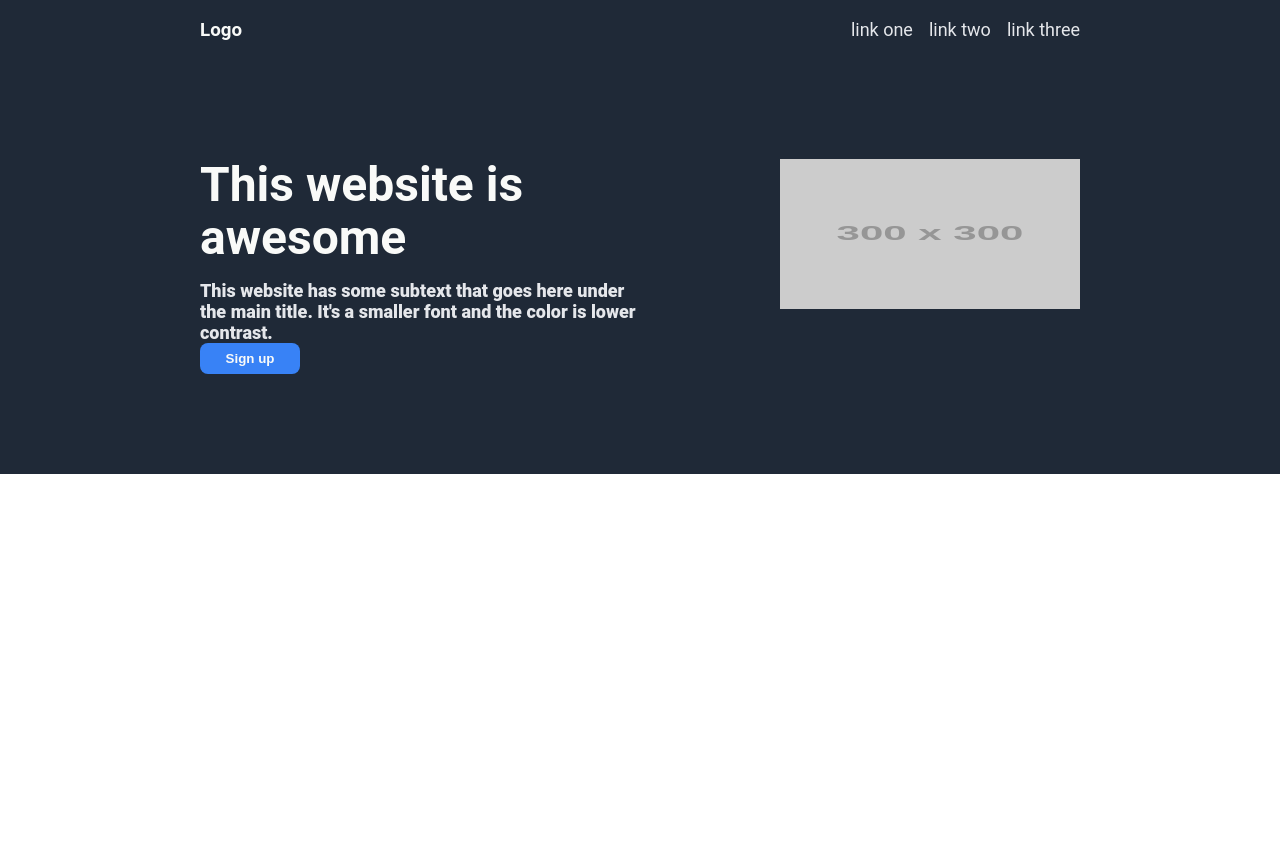
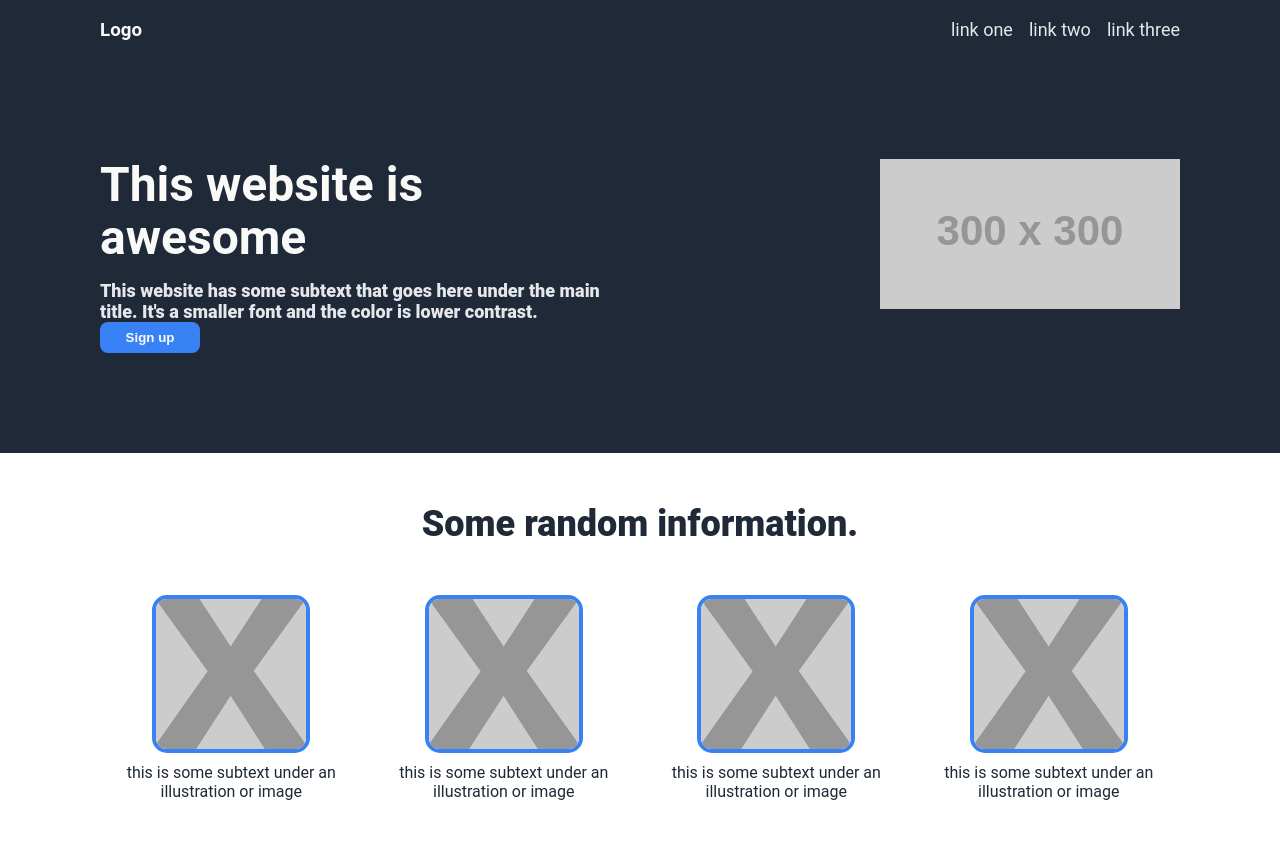
Before and after one commit to Mordechaie/flexbox_landing_page, a plain HTML site: page project/index.html in a window 1280 px wide. Before the commit the page ends 800 px from the top, so only its background shows below. Drawn offline with Linux system fonts and the light colour scheme; placeholder pictures from the web are drawn by us.

Commit message:
sec-2 done

```diff
--- a/project/index.html
+++ b/project/index.html
@@ -23,10 +23,30 @@
                It's a smaller font and the color is lower contrast.</p>
                <button>Sign up</button>
             </div>
+               <img src="https://via.placeholder.com/300" alt="This is a placeholder for an image">
+        </div>
+    </div>
+    <div class="sec2">
+        <h3 class="sec2_main">Some random information.</h3>
+        <div class="sec2_container">
+            <div class="sec2_item">
+                <img src="https://via.placeholder.com/4" alt="This is a placeholder for an image">
+                <p class="sec2_text">this is some subtext under an illustration or image</p>
+            </div>
+            <div class="sec2_item">
+                <img src="https://via.placeholder.com/4" alt="This is a placeholder for an image">
+                <p class="sec2_text">this is some subtext under an illustration or image</p>
+            </div>
+            <div class="sec2_item">
+                <img src="https://via.placeholder.com/4" alt="This is a placeholder for an image">
+                <p class="sec2_text">this is some subtext under an illustration or image</p>
+            </div>
+            <div class="sec2_item">
+                <img src="https://via.placeholder.com/4" alt="This is a placeholder for an image">
+                <p class="sec2_text">this is some subtext under an illustration or image</p>
+            </div>
+        </div>
 
-               <img src="https://via.placeholder.com/300" alt="This is a placeholder for an image">
-
-        </div>
     </div>
 
 </body>
--- a/project/style.css
+++ b/project/style.css
@@ -4,8 +4,8 @@ body {
     padding: 0;
 }
 .sec1 {
-    padding-left: 200px;
-    padding-right: 200px;
+    padding-left: 100px;
+    padding-right: 100px;
     color: #f9faf8;
     background-color: #1f2937;
 }
@@ -68,7 +68,57 @@ button {
     border: none;
     width: 100px;
 }
-img {
+.hero img {
+    width: 300px;
+    height: 150px;
+    object-fit: cover;
+ }
+/* img {
    width: 300px;
-   height: 150px;
+   height: 150px; */
+/*  */
+.sec2 {
+    padding: 50px 120px;
+    text-align: center;
 }
+.sec2_main {
+    font-size: 36px;
+    font-weight: 900;
+    color: #1f2937;
+    margin: 0 0 50px 0;
+    padding: 0px;
+}
+.sec2_container {
+    display: flex;
+    justify-content: center;
+    align-items: center;
+    gap: 50px;
+}
+.sec2_item {
+    display: flex;
+    flex-direction: column;
+    justify-content: space-between;
+    align-items: center;
+    /* gap: 10px;
+    padding: 0px;
+    margin: 0px;
+    border: 4px solid #3882f6;
+    border-radius: 8px;
+    width: 150px;
+    height: 150px; */
+
+
+}
+.sec2_item img {
+    width: 150px;
+    height: 150px;
+    border: 4px solid #3882f6;
+    border-radius: 15px; /* Increased border radius for rounder corners */
+    object-fit: cover; /* Maintain aspect ratio */
+}
+.sec2_item p {
+    margin-top: 10px;
+    margin-bottom: 10px;
+    font-size: 16px;
+    color: #1f2937;
+}
```
